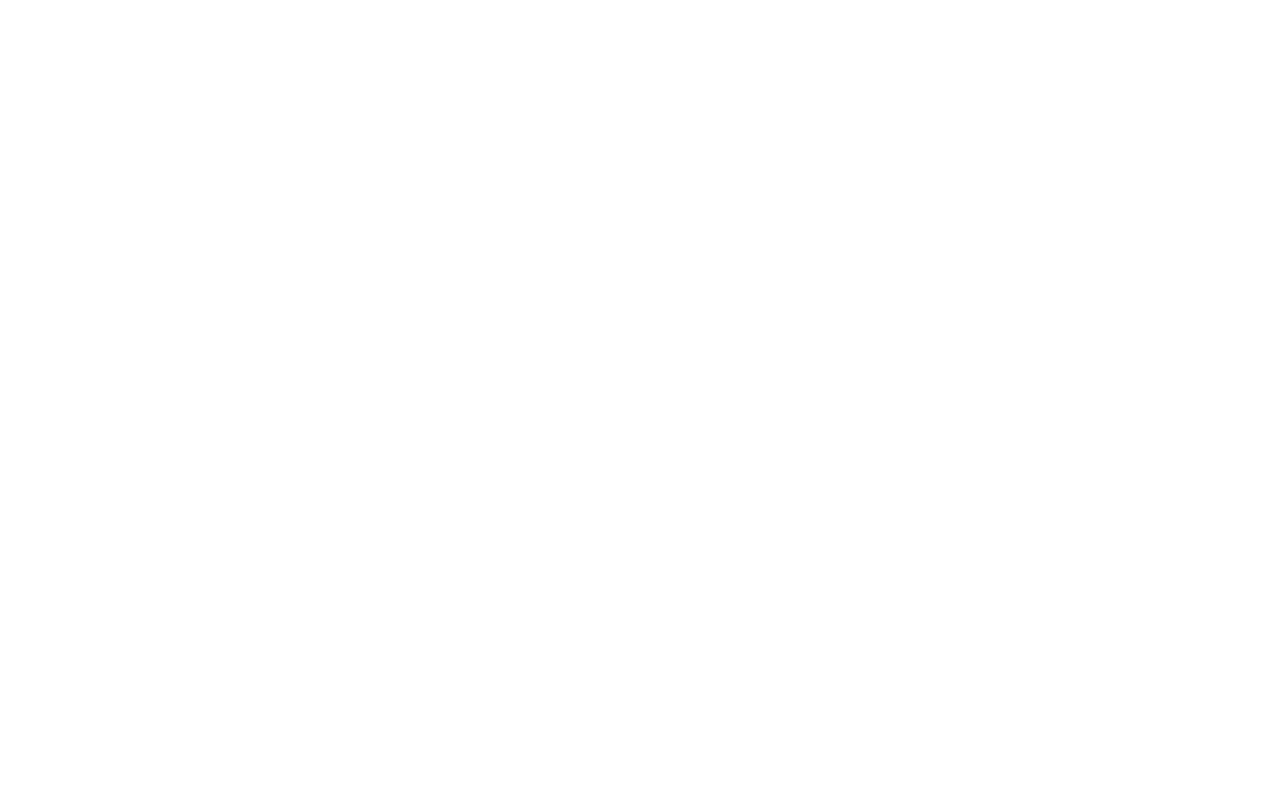
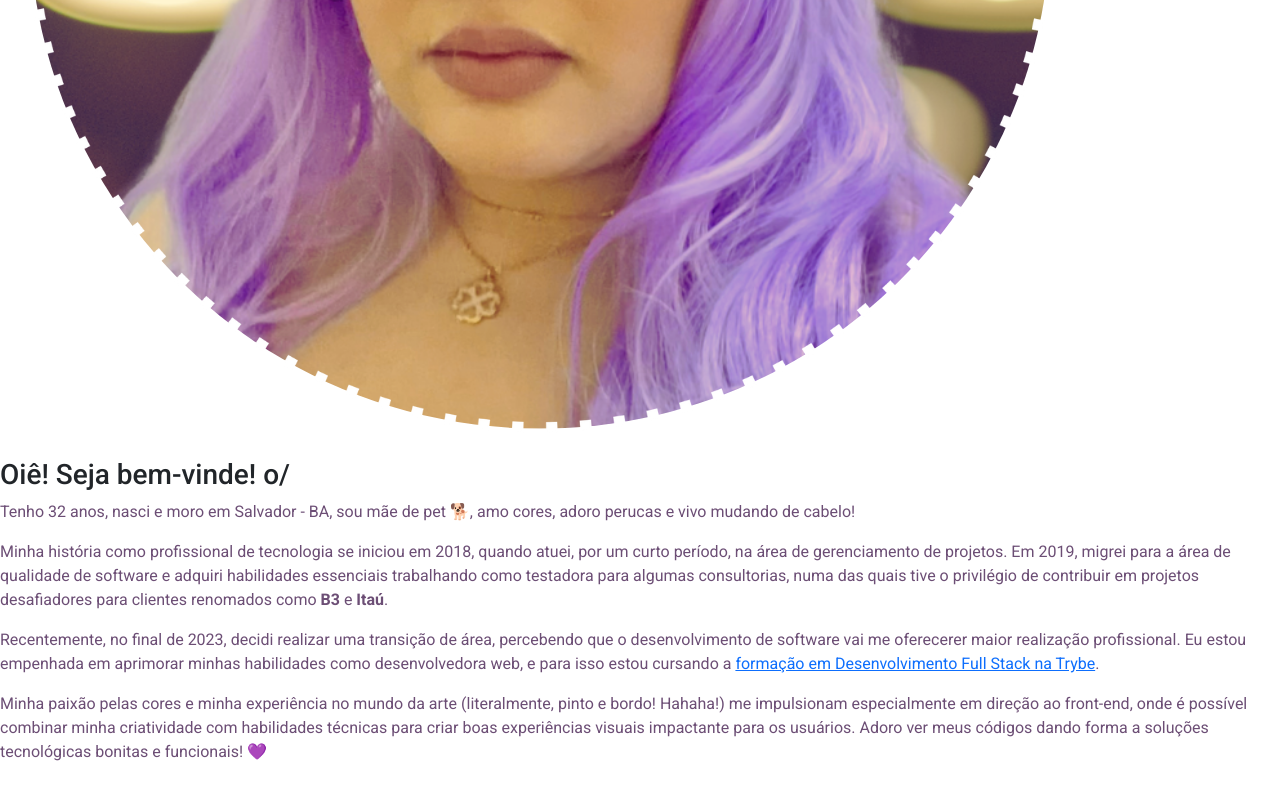
Before and after one commit to raisamrs/raisamrs.github.io, a React (Vite) app: page /sobre-mim in a window 1280 px wide. Shown: the part 826-1626 px from the top of the page. Before the commit the page ends 800 px from the top, so only its background shows below. Built offline with nearby package versions, Linux system fonts and the light colour scheme.

Commit message:
style: estilização dos textos e links

```diff
--- a/src/pages/About/About.tsx
+++ b/src/pages/About/About.tsx
@@ -1,35 +1,67 @@
 import {
   aboutClasses, aboutMeClasses, aboutMeContainerClasses,
-  aboutMeContentClasses,
+  titleContainerClasses, textImageContainerClasses, textContainerClasses,
 } from './classesNames';
+import styles from './About.module.css';
+import pictureRedHair from '../../assets/Raisa - cabelo lilás.png';
 
 function About() {
   return (
     <div className={ aboutMeContainerClasses }>
-      <div className="container">
-        <div className={ aboutMeContentClasses }>
+      <div className={ titleContainerClasses }>
         <h1 className={ aboutClasses }>Sobre</h1>
         <h2 className={ aboutMeClasses }>Sobre mim</h2>
       </div>
-        <p>Oiê! Seja bem-vinde! 😊</p>
+      <div className={ textImageContainerClasses }>
+        <div className={ styles.imgContainer }>
+          <img
+            src={ pictureRedHair }
+            alt="foto de perfil"
+          />
+        </div>
+        <div className={ textContainerClasses }>
+          <h3 className={ styles.textGradient }>Oiê! Seja bem-vinde! o/</h3>
           <p>
             {/* eslint-disable-next-line max-len */}
-          Tenho 32 anos, nasci e moro em Salvador - BA, sou mãe de pet 🐕, adoro perucas e vivo mudando de cabelo!
+            Tenho 32 anos, nasci e moro em Salvador - BA, sou mãe de pet 🐕, amo cores, adoro perucas e vivo mudando de cabelo!
           </p>
           <p>
+            Minha história como profissional de tecnologia se iniciou em&nbsp;
+            <span className={ styles.year }>2018</span>
             {/* eslint-disable-next-line max-len */}
-          Com background na área de Qualidade de Software, adquiri habilidades essenciais trabalhando como testadora para algumas consultorias e tive o privilégio de contribuir em projetos desafiadores para clientes renomados como B3 e Itaú. Recentemente, decidi realizar uma transição de subárea, percebendo que o desenvolvimento de software me oferecerá maior realização profissional.
+            , quando atuei, por um curto período, na área de gerenciamento de projetos. Em&nbsp;
+            <span className={ styles.year }>2019</span>
+            {/* eslint-disable-next-line max-len */}
+            , migrei para a área de qualidade de software e adquiri habilidades essenciais trabalhando como testadora para algumas consultorias, numa das quais tive o privilégio de contribuir em projetos desafiadores para clientes renomados como&nbsp;
+            <b>B3&nbsp;</b>
+            e&nbsp;
+            <b>Itaú</b>
+            .
+            {' '}
           </p>
           <p>
+            {' '}
+            Recentemente, no final de&nbsp;
+            <span className={ styles.year }>2023</span>
             {/* eslint-disable-next-line max-len */}
-          Eu estou empenhada em aprimorar minhas habilidades como desenvolvedora web, e para isso estou cursando a
-          <a href="https://www.betrybe.com/formacao-desenvolvimento-web">formação em Desenvolvimento Full Stack na Trybe</a>
+            , decidi realizar uma transição de área, percebendo que o desenvolvimento de software vai me oferecerer maior realização profissional.&nbsp;
+            {/* eslint-disable-next-line max-len */}
+            Eu estou empenhada em aprimorar minhas habilidades como desenvolvedora web, e para isso estou cursando a&nbsp;
+            <a
+              className={ styles.link }
+              href="https://www.betrybe.com/formacao-desenvolvimento-web"
+              target="_blank"
+              rel="noopener noreferrer"
+            >
+              formação em Desenvolvimento Full Stack na Trybe
+            </a>
             .
           </p>
           <p>
             {/* eslint-disable-next-line max-len */}
-          Minha paixão pelas cores e minha experiência no mundo da arte (literalmente, pinto e bordo! Hahaha!) me impulsionam especialmente em direção ao front-end, onde é possível combinar minha criatividade com habilidades técnicas para criar boas experiências visuais impactante para os usuários.
+            Minha paixão pelas cores e minha experiência no mundo da arte (literalmente, pinto e bordo! Hahaha!) me impulsionam especialmente em direção ao front-end, onde é possível combinar minha criatividade com habilidades técnicas para criar boas experiências visuais impactante para os usuários. Adoro ver meus códigos dando forma a soluções tecnológicas bonitas e funcionais! 💜
           </p>
+        </div>
       </div>
     </div>
   );
```
Lines whose indentation alone changed are shown as unchanged.
